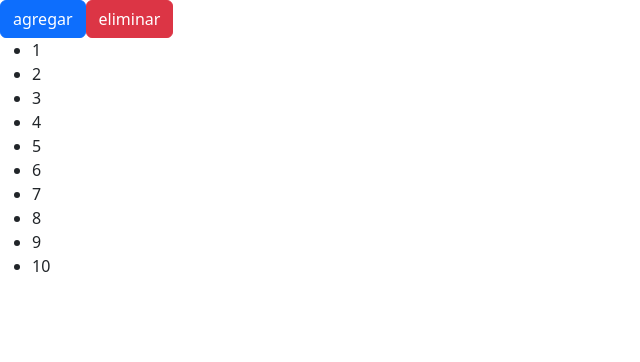
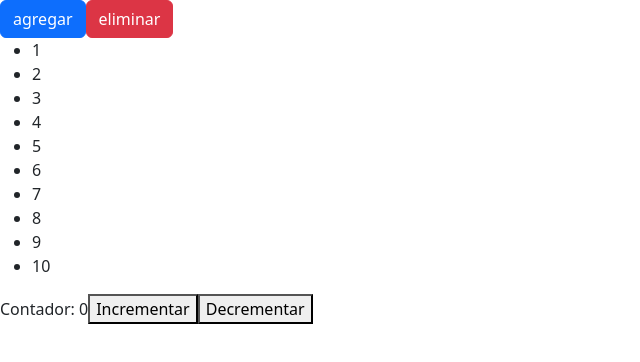
Before and after one commit to BrayanDuque/React-Exercises, a React (Vite) app in the folder exercisesReact/: page / in a window 1280 px wide. Shown: the top 362 px of the page, without its empty margins (0-640 px from the left). Built offline with nearby package versions, Linux system fonts and the light colour scheme.

Commit message:
comprobando sintaxis de useState

```diff
--- a/exercisesReact/src/App.jsx
+++ b/exercisesReact/src/App.jsx
@@ -1,4 +1,4 @@
-import React from 'react';
+import React, { useState } from 'react';
 import './App.css';
 import Tarjeta from './Tarjeta/Tarjeta';
 import Lista from './Lista/Lista';
@@ -6,11 +6,18 @@ import Buttons from './Buttons/Buttons';
 
 function App() {
   // const nombre = 'Brayan Duque ';
+  const [contador, setContador] = useState(0);
   return (
     <>
       {/* <h1>{nombre}</h1>
       <Tarjeta titulo={'Este es el titulo children'}/> */}
       <Buttons/>
+      <p>
+        Contador: {contador}
+        <button onClick={() => setContador(contador + 1)}>Incrementar</button>
+        <button onClick={() => setContador(contador - 1)}>Decrementar</button>
+      </p>
+
     </>
   );
 }
```
